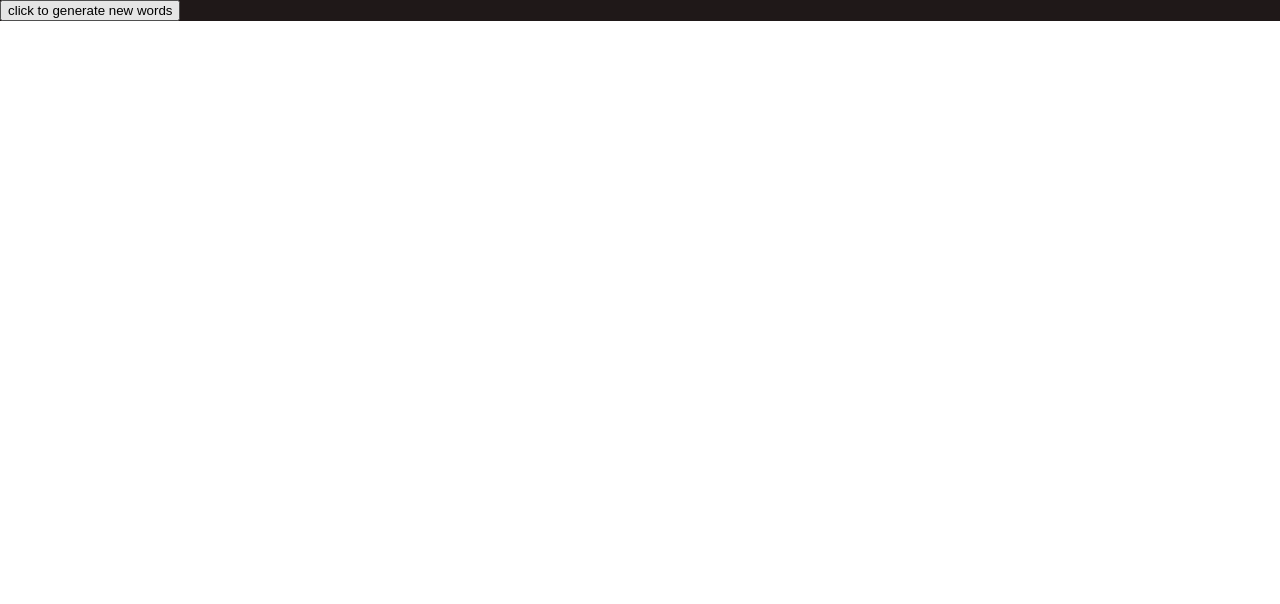
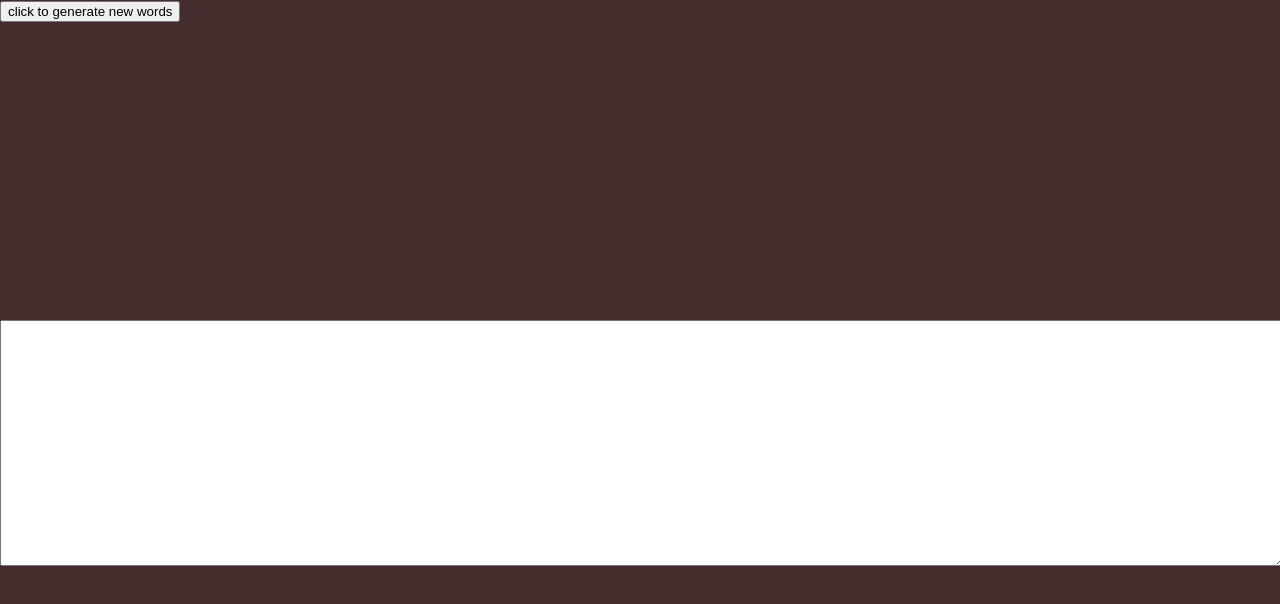
Before and after one commit to SamManoli975/typetest, a React (Create React App) app: page / in a window 1280 px wide. Shown: the top 604 px of the page. Built offline with nearby package versions, Linux system fonts and the light colour scheme.

Commit message:
making small changes, but getting inspiration and planning on how to create the typing software

```diff
--- a/src/App.css
+++ b/src/App.css
@@ -38,6 +38,15 @@
 }
 
 .textBox{
-  background-color: rgb(31, 24, 24);
+  color: rgb(31, 24, 24);
   font-family: Arial, Helvetica, sans-serif;
+  text-align: center;
+  position: absolute;
+  top: 40vh;
+  width: 100vw;
+  height: 30vh;
 }
+.newWordsButton{
+  /* bottom: 10vh; */
+  /* position: absolute; */
+}
--- a/src/App.js
+++ b/src/App.js
@@ -7,7 +7,7 @@ function App() {
 
 
   return (
-    <div className='textBox'>
+    <div>
       <Hello/>
     </div>
   );
--- a/src/index.css
+++ b/src/index.css
@@ -5,6 +5,7 @@ body {
     sans-serif;
   -webkit-font-smoothing: antialiased;
   -moz-osx-font-smoothing: grayscale;
+  background-color: rgb(67, 44, 44);
 }
 
 code {
--- a/src/sayHello.js
+++ b/src/sayHello.js
@@ -15,8 +15,16 @@ function Hello(){
     };
     return(
         <div>
-            <button onClick={RandomWords}>click to generate new words</button>
-            <h1>{words}</h1>
+
+            <div>
+
+                <textarea className='textBox' placeholder={words}></textarea>
+            </div>
+            <div className="newWordsButton">
+                <button onClick={RandomWords}>click to generate new words</button>
+            </div>
+
+
         </div>
     );
 }
```
